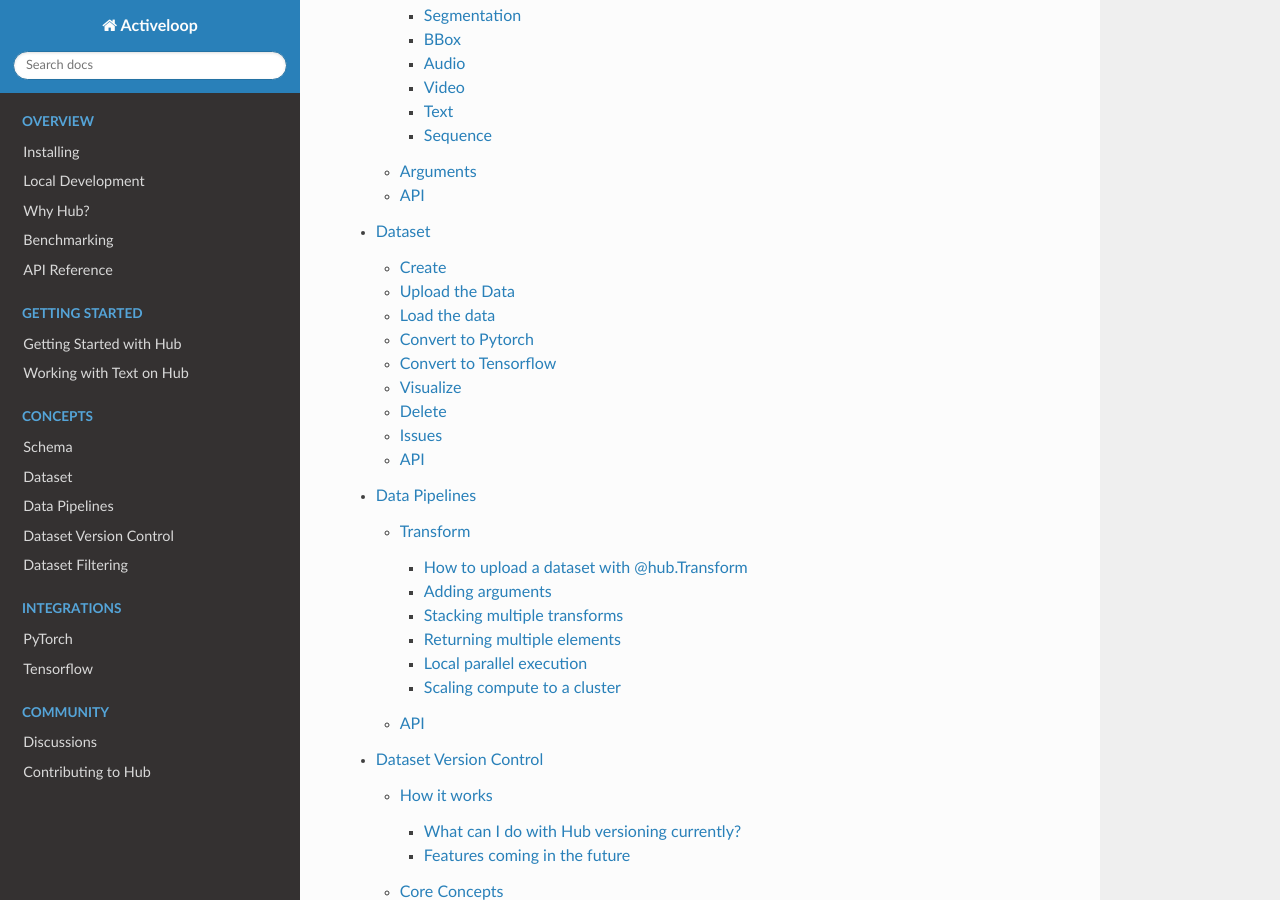
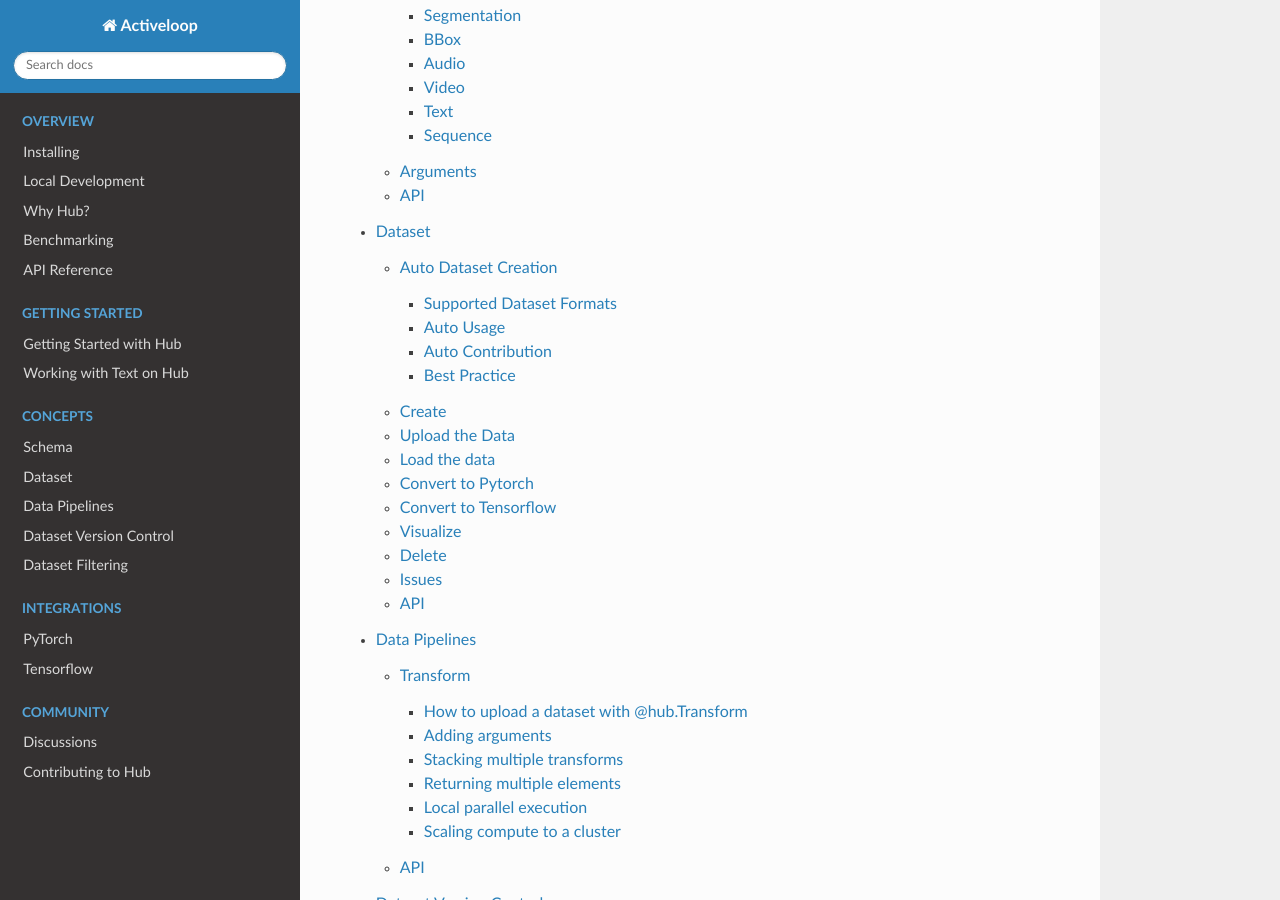
Before and after one commit to activeloopai/deeplake, a Sphinx documentation site: the page built from docs/source/index.rst, in a window 1280 px wide and 900 px high, scrolled down 2708 px. Built offline with Sphinx 7.4.7 and the Read the Docs theme 2.0.0, drawn with Linux system fonts in a browser that asks for light colours; part of the change alters nothing that is shown.

Commit message:
added some docs for hub.auto

````diff
--- a/docs/source/concepts/dataset.md
+++ b/docs/source/concepts/dataset.md
@@ -1,7 +1,74 @@
 # Dataset
+
+## Auto Dataset Creation
+If your dataset format is supported, you can point `hub.Dataset` to it's path & allow the `hub.auto` package to infer it's schema & auto convert it into hub format.
+
+### Supported Dataset Formats
+The `hub.auto` package supports the following datasets:
+
+#### Computer Vision
+Supports `[.png, .jpg, .jpeg]` file extensions.
+
+- **Image Classification**:
+    - Expects the folder path to point to a directory where the folder structure is the following:
+        - root
+            - class1
+                - sample1.jpg
+                - sample2.jpg
+                - ...
+            - class2
+                - sample1.png
+                - sample2.png
+                - ...
+            - ...
+
+### Auto Usage
+If your dataset is supported (see [above](#supported-dataset-formats)), you can convert it into hub format with a single line of code:
+
+```python
+from hub import Dataset
+
+ds = Dataset.from_path("path/to/dataset")
+```
+
+### Auto Contribution
+If you created & uploaded a dataset into hub, you might as well contribute to the `hub.auto` package. The API for doing so is quite simple:
+
+- If you are writing the ingestion code for a computer vision dataset, then you can create a new file and/or function within `hub.auto.computer_vision`. If your code cannot be organized under preexisting packages/files, you can create new ones & populate the appropriate `__init__.py` files with import code.
+- This function should be decorated with `hub.auto.infer.state.directory_parser`. Example:
+
+```python
+import hub
+from hub.auto.infer import state
+
+# priority is the sort idx of this parser.
+# it's useful for executing more general code first
+@state.directory_parser(priority=0)
+def image_classification(path, scheduler, workers):
+    data_iter = ...
+
+    @hub.transform(schema=schema, scheduler=scheduler, workers=workers)
+    def upload_data(sample):
+        ...
+
+    # must return a hub dataset, in other words this function should handle
+    # reading, transforming, & uploading the dataset into hub format.
+    ds = upload_data(data_iter)
+    return ds
+```
+
+- If you created any new packages/files, make sure to update the [supported dataset formats documentation](#supported-dataset-formats)!
+
+
+### Best Practice
+- Only follow the instructions below for Create/Upload/Load if your dataset is NOT supported by `hub.auto`.
+- This will make your life **significantly easier**.
+- If your dataset is not supported, consider [contributing (instructions above)](#auto-contribution)!
 
 
 ## Create
+**BEST PRACTICE:** Before you try creating a dataset this way, try following the [Auto Dataset Creation](#auto-dataset-creation) instructions first.
+
 To create and store dataset you would need to define shape and specify the dataset structure (schema).
 
 For example, to create a dataset `basic` with 4 samples containing images and labels with shape (512, 512) of dtype 'float' in account `username`:
@@ -21,6 +88,7 @@ ds = Dataset(
 ```
 
 ## Upload the Data
+**BEST PRACTICE:** Before you try uploading a dataset this way, try following the [Auto Dataset Creation](#auto-dataset-creation) instructions first.
 
 To add data to the dataset:
 
````
